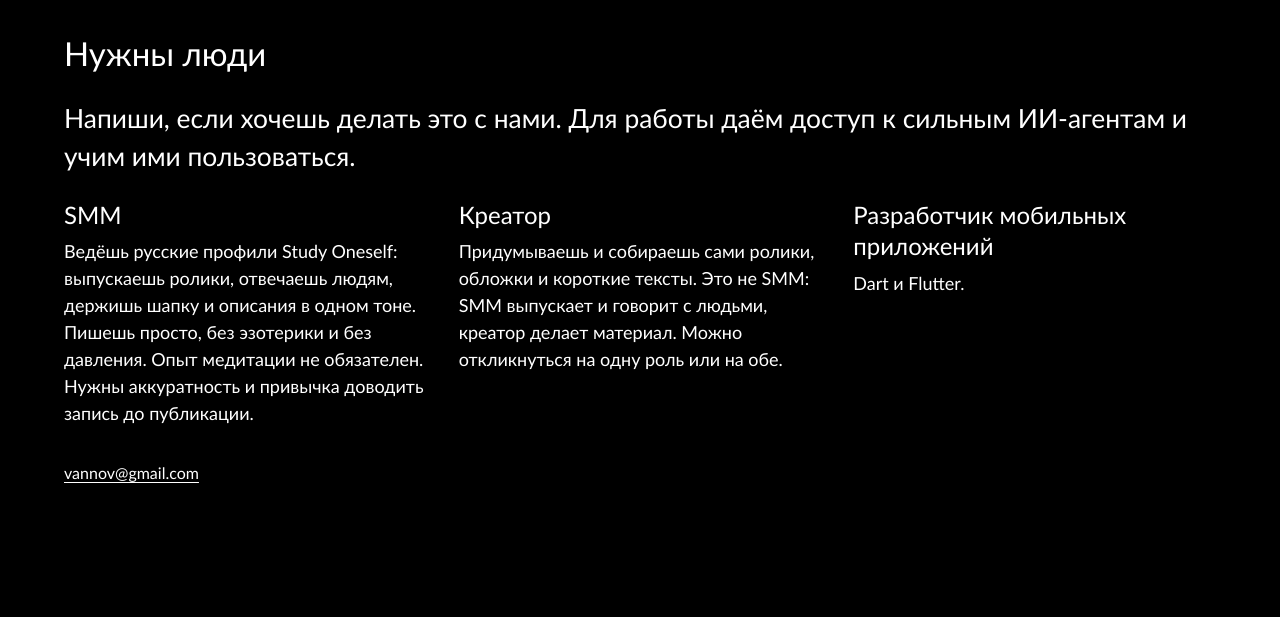
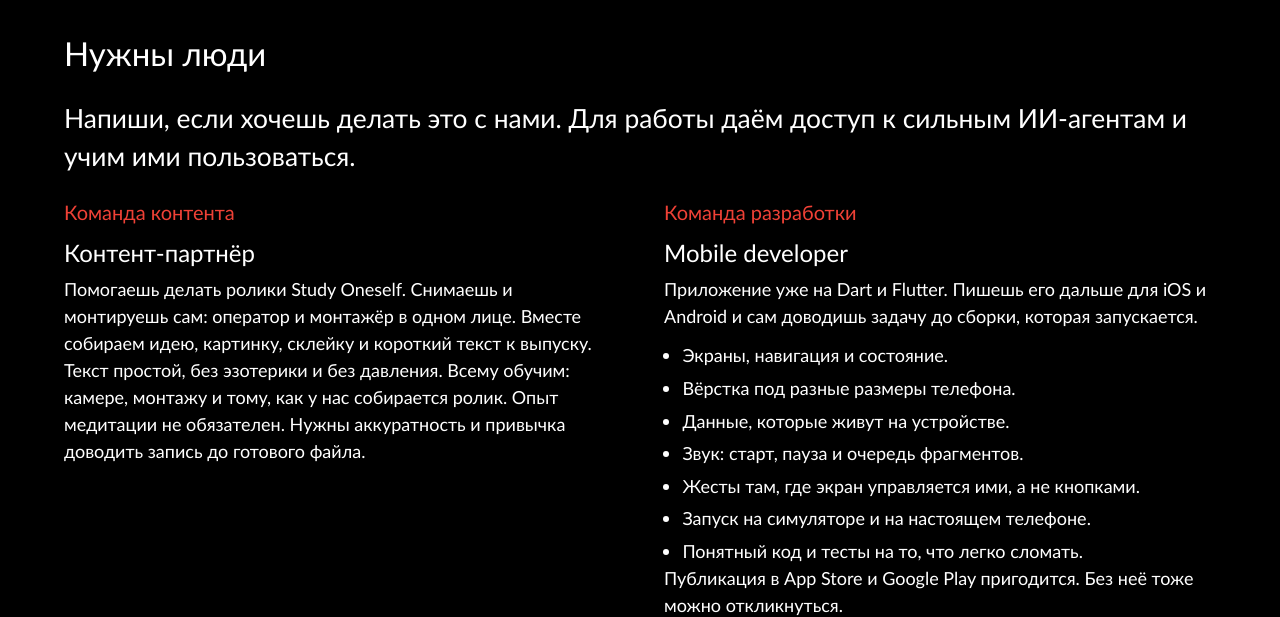
Before and after one commit to lifeschanger/studyoneself-site-ru, a plain HTML site: page index.html in a window 1280 px wide. Shown: the part 3204-3821 px from the top of the page. Drawn offline with Linux system fonts and the light colour scheme.

Commit message:
Визитка: найм разделён на контент и разработку
В контенте одна роль — контент-партнёр: съёмка и монтаж, всему обучим. В разработке — mobile developer с требованиями к приложению. SMM и креатор сняты.

Co-Authored-By: Claude

```diff
--- a/index.html
+++ b/index.html
@@ -93,7 +93,7 @@
       .mail a { transition: none; }
     }
 
-    h1, h2, h3 { font-weight: 400; text-wrap: balance; }
+    h1, h2, h3, h4 { font-weight: 400; text-wrap: balance; }
 
     h1 { margin: 0; }
 
@@ -106,6 +106,7 @@
 
     h2 { margin: 0 0 1rem; font-size: 1.5rem; line-height: 1.3; }
     h3 { margin: 0 0 0.5rem; font-size: 1.25rem; line-height: 1.3; }
+    h4 { margin: 0 0 0.5rem; font-size: 1.35rem; line-height: 1.3; }
 
     .hero {
       background: #000000;
@@ -275,8 +276,12 @@
 
     .jobs { padding: 0 1.5rem 3rem; }
     .jobs .lead { margin: 0 0 1.5rem; }
-    .jobs article + article { margin-top: 1.5rem; }
+    .jobs h3 { margin: 0 0 0.75rem; color: var(--sun); font-size: 1.125rem; }
+    .team + .team { margin-top: 2.5rem; }
     .jobs article p { margin: 0; }
+    .jobs article p + p { margin-top: 0.75rem; }
+    .jobs ul { margin: 0.75rem 0 0; padding-left: 1.15rem; }
+    .jobs li + li { margin-top: 0.35rem; }
 
     .mail { margin: 1.5rem 0 0; }
     .mail a {
@@ -442,11 +447,11 @@
         line-height: 1.45;
       }
 
-      .jobs h3 {
-        font-size: 1.5rem;
-      }
+      .jobs h3 { font-size: 1.25rem; }
+      .jobs h4 { font-size: 1.5rem; }
 
-      .jobs article p {
+      .jobs article p,
+      .jobs li {
         font-size: 1.125rem;
         line-height: 1.5;
       }
@@ -478,9 +483,10 @@
 
       .jobs {
         display: grid;
-        grid-template-columns: repeat(3, minmax(0, 1fr));
-        column-gap: 2rem;
+        grid-template-columns: repeat(2, minmax(0, 1fr));
+        column-gap: 3rem;
         row-gap: 1.5rem;
+        align-items: start;
         max-width: 76rem;
         margin-inline: auto;
         padding: 0 2rem 4rem;
@@ -495,7 +501,7 @@
 
       .jobs .mail { margin-top: 0; }
 
-      .jobs article + article { margin-top: 0; }
+      .team + .team { margin-top: 0; }
     }
   </style>
 </head>
@@ -619,18 +625,30 @@
       <section class="jobs" aria-labelledby="jobs-title">
         <h2 id="jobs-title">Нужны люди</h2>
         <p class="lead">Напиши, если хочешь делать это с нами. Для работы даём доступ к сильным ИИ-агентам и учим ими пользоваться.</p>
-        <article>
-          <h3>SMM</h3>
-          <p>Ведёшь русские профили Study Oneself: выпускаешь ролики, отвечаешь людям, держишь шапку и описания в одном тоне. Пишешь просто, без эзотерики и без давления. Опыт медитации не обязателен. Нужны аккуратность и привычка доводить запись до публикации.</p>
-        </article>
-        <article>
-          <h3>Креатор</h3>
-          <p>Придумываешь и собираешь сами ролики, обложки и короткие тексты. Это не SMM: SMM выпускает и говорит с людьми, креатор делает материал. Можно откликнуться на одну роль или на обе.</p>
-        </article>
-        <article>
-          <h3>Разработчик мобильных приложений</h3>
-          <p>Dart и Flutter.</p>
-        </article>
+        <section class="team" aria-labelledby="team-content">
+          <h3 id="team-content">Команда контента</h3>
+          <article>
+            <h4>Контент-партнёр</h4>
+            <p>Помогаешь делать ролики Study Oneself. Снимаешь и монтируешь сам: оператор и монтажёр в одном лице. Вместе собираем идею, картинку, склейку и короткий текст к выпуску. Текст простой, без эзотерики и без давления. Всему обучим: камере, монтажу и тому, как у нас собирается ролик. Опыт медитации не обязателен. Нужны аккуратность и привычка доводить запись до готового файла.</p>
+          </article>
+        </section>
+        <section class="team" aria-labelledby="team-dev">
+          <h3 id="team-dev">Команда разработки</h3>
+          <article>
+            <h4>Mobile developer</h4>
+            <p>Приложение уже на Dart и Flutter. Пишешь его дальше для iOS и Android и сам доводишь задачу до сборки, которая запускается.</p>
+            <ul>
+              <li>Экраны, навигация и состояние.</li>
+              <li>Вёрстка под разные размеры телефона.</li>
+              <li>Данные, которые живут на устройстве.</li>
+              <li>Звук: старт, пауза и очередь фрагментов.</li>
+              <li>Жесты там, где экран управляется ими, а не кнопками.</li>
+              <li>Запуск на симуляторе и на настоящем телефоне.</li>
+              <li>Понятный код и тесты на то, что легко сломать.</li>
+            </ul>
+            <p>Публикация в App Store и Google Play пригодится. Без неё тоже можно откликнуться.</p>
+          </article>
+        </section>
         <p class="mail"><a href="mailto:vannov@gmail.com">vannov@gmail.com</a></p>
       </section>
     </main>
```
